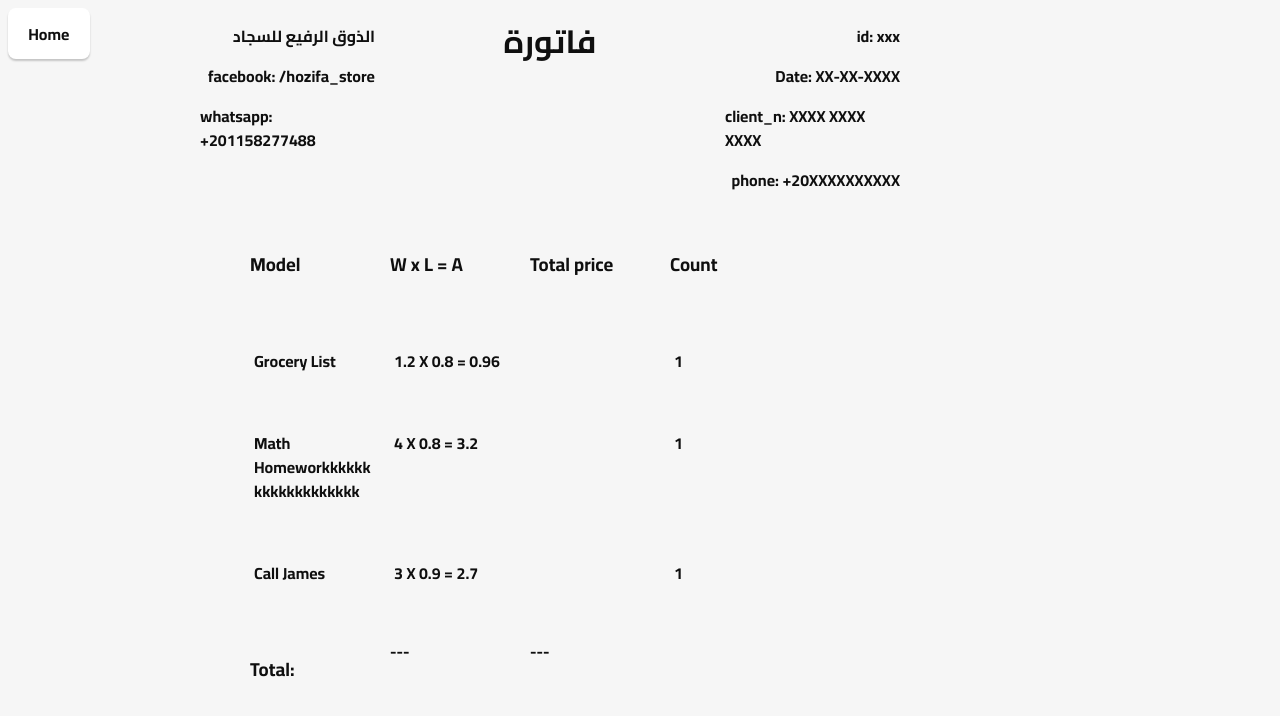
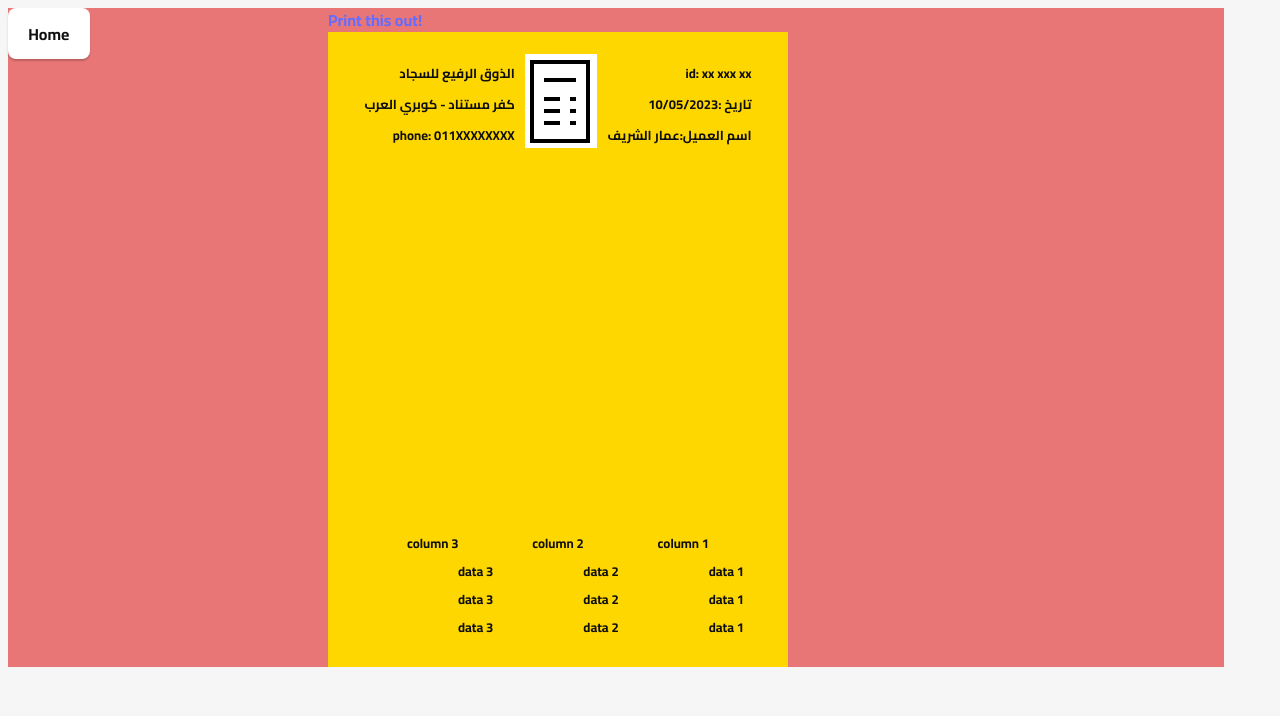
Before and after one commit to AmmarElsherif2021/tauri-store, a React (Vite) app: page /Bill in a window 1280 px wide. Shown: the top 716 px of the page. Built offline with nearby package versions, Linux system fonts and the light colour scheme.

Commit message:
bill for print

```diff
--- a/package.json
+++ b/package.json
@@ -18,6 +18,7 @@
     "react": "^18.2.0",
     "react-dom": "^18.2.0",
     "react-router-dom": "^6.11.0",
+    "react-tabs": "^6.0.1",
     "realm-web": "^2.0.0",
     "sort-by": "^1.2.0"
   },
@@ -26,6 +27,7 @@
     "@types/react": "^18.0.15",
     "@types/react-dom": "^18.0.6",
     "@vitejs/plugin-react": "^3.0.0",
+    "react-to-print": "^2.14.12",
     "typescript": "^5.0.4",
     "vite": "^4.2.1"
   }
--- a/src/Bill/Bill.jsx
+++ b/src/Bill/Bill.jsx
@@ -1,79 +1,82 @@
-import Hero from '../Hello/Hero/Hero'
+import React from "react";
+import ReactToPrint from "react-to-print";
 import './bill.css'
-import React from 'react'
-export default function Bill(props){
-
-    return(
-        <div className='bill'>
-        <BillKey/>
-        <Adds />
-        </div>
-    )
-}
-function BillKey(){
-  const bill_backData={
-      'id':'xxx',
-      'client_n':'XXXX XXXX XXXX',
-      'client_phone':'+20XXXXXXXXXX',
-      'history':'XX-XX-XXXX',
-    }
-
+import Avatar from './bill.png'
+function Header(){
   return(
-        <div className="header">
-          <div className="store_info">
-            <p>الذوق الرفيع للسجاد</p>
-            <p>facebook: /hozifa_store</p>
-            <p>whatsapp: +201158277488</p>
-          </div>
-          <div className="hero"><h1>فاتورة</h1></div>
-          <div className="client_info">
-            <p>id: {bill_backData['id']} </p>
-            <p>Date: {bill_backData['history']}</p>
-            <p>client_n: {bill_backData['client_n']} </p>
-            <p>phone: {bill_backData['client_phone']}</p>
-          </div>
-        </div>
-
-
+    <div className='header'>
+   <table className="table-header">
+    <tbody>
+      <tr>
+        <td>الذوق الرفيع للسجاد</td>
+      </tr>
+      <tr>
+        <td> كفر مستناد - كوبري العرب</td>
+      </tr>
+      <tr>
+        <td>phone: 011XXXXXXXX</td>
+      </tr>
+    </tbody>
+  </table>
+  <div className="avatar-bill"><img src={Avatar}/></div>
+  <table className="table-header">
+    <tbody>
+      <tr>
+        <td>id: xx xxx xx</td>
+      </tr>
+      <tr>
+        <td>تاريخ :10/05/2023</td>
+      </tr>
+      <tr>
+        <td>اسم العميل:عمار الشريف</td>
+      </tr>
+    </tbody>
+  </table>
+  </div>
   )
 }
-function Adds() {
-    const backendData = [
-      { title: "Grocery List", W: 0.8,L:1.2,price_m:70, createdat: "01-18-2021" ,count:1},
-      { title: "Math Homeworkkkkkkkkkkkkkkkkkkk", W: 0.8,L:4.0,price_m:60, createdat: "12-01-2020" ,count:1},
-      { title: "Call James", W: 0.9,L:3.0,price_m:90,createdat: "12-30-2020",count:1 }
-    ]
+function Print(){
+  return (
 
-    let counter=0;
+    <div className="print">
+     <Header/>
+     <table className="table">
+        <thead>
+          <th>column 1</th>
+          <th>column 2</th>
+          <th>column 3</th>
+        </thead>
+        <tbody>
+          <tr>
+            <td>data 1</td>
+            <td>data 2</td>
+            <td>data 3</td>
+          </tr>
+          <tr>
+            <td>data 1</td>
+            <td>data 2</td>
+            <td>data 3</td>
+          </tr>
+          <tr>
+            <td>data 1</td>
+            <td>data 2</td>
+            <td>data 3</td>
+          </tr>
+        </tbody>
+      </table>
+    </div>
+  );
+}
 
-    return (
-      <div className='bill_body'>
-      <ul className='note_list'>
-      <li><h3>Model</h3></li>
-      <li><h3>W x L = A</h3></li>
-      <li><h3>Total price</h3></li>
-      <li><h3>Count</h3></li>
-      </ul>
-        {
-          backendData.map((ele )=>
+export default  function Bill(){
+  return (
+    <div className="body">
+      <ReactToPrint
+        trigger={() => <a href="#">Print this out!</a>}
+        content={() => this.componentRef}
 
-          (<div className='note-root'>
-
-            <ul className='note_list'>
-            <li>{ele.title}</li>
-            <li>{`${ele.L} X ${ele.W} = ${ele.W*ele.L}`}</li>
-            <li>{ele.t_price}</li>
-            <li>{ele.count}</li>
-            </ul>
-           </div>)
-
-        )}
-        <ul className='note_list'>
-          <li><h3>Total:</h3></li>
-          <li>---</li>
-          <li>---</li>
-
-        </ul>
-      </div>
-    )
-  }
+      />
+      <Print  ref={el => (this.componentRef = el)} />
+    </div>
+  );
+}
--- a/src/Bill/bill.css
+++ b/src/Bill/bill.css
@@ -1,70 +1,57 @@
-.bill{
-    background:rgb(123, 93, 153);
+.body{
+  background: rgb(233, 118, 118);
+  width:70%;
+  justify-content: center;
+  padding-left: 25%;
 
-    justify-content: center;
-    padding-left:15%;
+}
+.print{
+  background: gold;
+  width:420px;
+  height:595px;
+  display: flex;
+  flex-direction: column;
+  align-items: center;
+  justify-content: space-between;
+  padding: 20px;
+
+}
+.header{
     background: none;
-    height:50%;
-    width:740px;
-}
-
-.header {
     display: flex;
     flex-direction: row;
-
-        width:700px
-    }
-
-     .store_info{
-        background-color: none;
-        flex:0.75;
+    width:96%;
+    justify-content: space-between;
 
 }
-     .client_info {
+.table-header{
+    background: none;
+    align-items: center;
+    width:170px;
+    max-height:390px;
+    font-size: 13px;
+    direction: rtl;
+    white-space: nowrap;
+    overflow: hidden;
+    text-overflow:ellipsis;
+    margin:5px;
+}
+.table{
+    background: rgb(255, 0, 0);
+    align-items: center;
 
-        background-color: none;
-        flex:0.75;
+    max-height:590px;
+    font-size: 13px;
+    direction: rtl;
+    white-space: nowrap;
+    overflow: hidden;
+    text-overflow: ellipsis;
+    margin:5px;
 
 }
-     .hero {
-
-        background-color: none;
-        flex:1.5;
-
+.avatar-bill{
+    background: none;
+    width:20%;
+    justify-content: center;
+    margin:2px;
 }
-
-    .bill_body{
-      background: none;
-
-      height:auto;
-      margin-top:3px;
-      width:700px;
-    }
-     .note_list{
-    border: 2px  solid none;
-    border-radius: 9px;
-    display:flex;
-    flex-direction:row;
-    list-style-type: none;
-    justify-content:first baseline;
-    background: none;
-    width: 700px;
-}
-li{
-    width: 120px;
-    max-width: 121px;
-    padding: 5px;
-    margin: 5px;
-
-    list-style-type: none;
-    overflow-wrap: break-word;
-}
-
-.note-root{
-border: none;
-border-radius: 9;
-margin: 2px;
-padding: 2px;
-background: none;
-width: 800px;
-}
```
Also changed, not shown: src/Bill/Bill1.jsx (added, +79 -0 lines), src/Bill/bill.png (added), 1 other file (tests, documents, lock files or other folders). Lines whose indentation alone changed are shown as unchanged.
